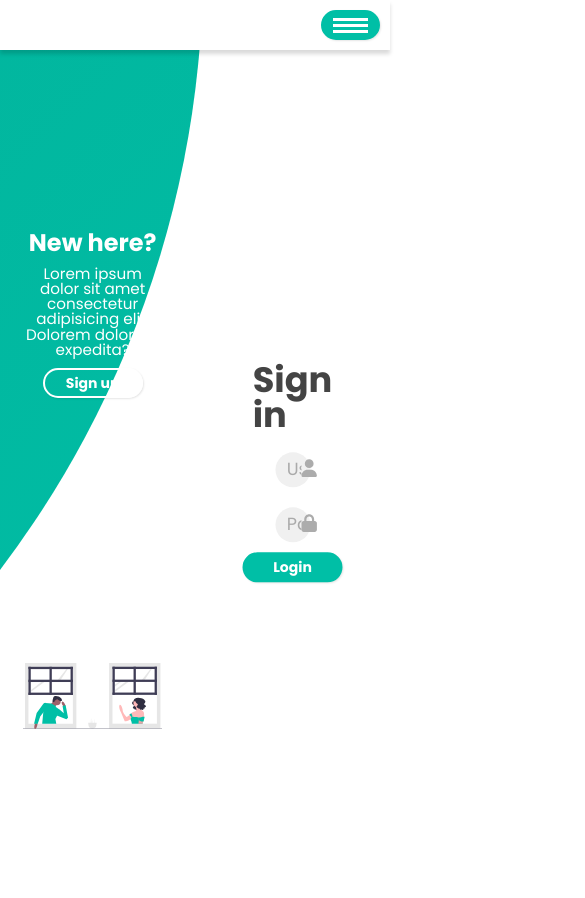
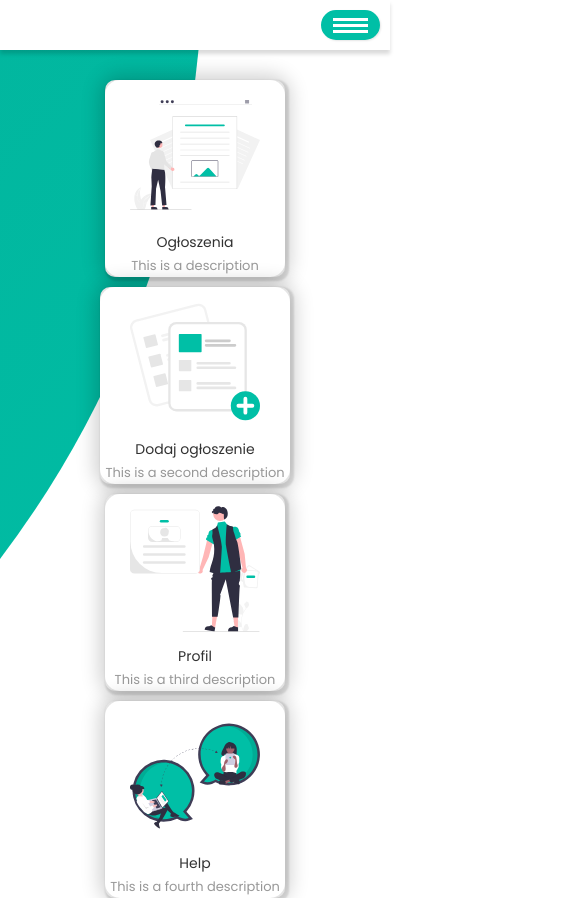
Before and after one commit to infoshareacademy/jfdzr7-team-sasiedzi, a React (Create React App) app in the folder neighbors/: page / in a window 390 px wide. Shown: the top 898 px of the page, 585 px wide, since content can reach past the window. Built offline with nearby package versions, Linux system fonts and the light colour scheme.

Commit message:
HomePanel-blad-skalowania

```diff
--- a/neighbors/src/App.jsx
+++ b/neighbors/src/App.jsx
@@ -1,12 +1,13 @@
 import { Navbar } from './components/navbar/Navbar';
-import { Container } from './components/containers/container';
+// import { Container } from './components/containers/container';
 import { HomePanel } from './components/homePanel/HomePanel';
+
 
 export const App = () => {
   return (
     <>
       <Navbar />
-      <Container />
+      {/* <Container /> */}
       <HomePanel />
     </>
   );
--- a/neighbors/src/components/homePanel/HomePanel.jsx
+++ b/neighbors/src/components/homePanel/HomePanel.jsx
@@ -1,52 +1,56 @@
 import { FontAwesomeIcon } from '@fortawesome/react-fontawesome';
 import { faComments } from '@fortawesome/free-solid-svg-icons';
 import './stylesHomePanel.css';
+import { NavLink } from 'react-router-dom';
+
+import addPost from './img/addPost.svg';
+import help from './img/help.svg';
+import posts from './img/posts.svg';
+import profile from './img/profile.svg';
+// import { ThemeContext, needHelpPostsData, offerHelpPostsData } from '../../helpers/apiCommunication';
 
 export const HomePanel = () => {
   const slides = [
     {
-      // image: 'https://picsum.photos/200/300',
+      link: `/help`,
+      svg: posts,
       title: 'Ogłoszenia',
       description: 'This is a description',
     },
     {
-      // image: 'https://picsum.photos/600/500',
+      svg: addPost,
       title: 'Dodaj ogłoszenie',
       description: 'This is a second description',
     },
     {
-      // image: 'https://picsum.photos/500/600',
+      svg: profile,
       title: 'Profil',
       description: 'This is a third description',
     },
     {
-      // image: 'https://picsum.photos/500/300',
+      svg: help,
       title: 'Help',
       description: 'This is a fourth description',
     },
   ];
 
   return (
-    <div id='body'>
-      <div id='main-container'>
-        <div id='slider'>
+    <div className="home-container">
+      <div id="body">
+        {/* <div className='container'>
+        <div className='bg-gradient'></div>
+      </div> */}
+
+        <div id="slider">
           {slides.map((slide, index) => {
             return (
-              <div className='slider-card' key={index}>
-                <div
-                // className='slider-card-image'
-                // style={{
-                //   backgroundImage: `url(${slide.image})`,
-                //   backgroundSize: 'cover',
-                // }}
-                >
-                  <div className='left'>
-                    <FontAwesomeIcon className='icon' icon={faComments} />
-                  </div>
+              <div className="slider-card" key={index}>
+                <div className="post-box">
+                  <img src={slide.svg} className="box-logo" alt="addPost Logo" />
+
+                  <p className="slider-card-title">{slide.title}</p>
+                  <p className="slider-card-description">{slide.description}</p>
                 </div>
-
-                <p className='slider-card-title'>{slide.title}</p>
-                <p className='slider-card-description'>{slide.description}</p>
               </div>
             );
           })}
--- a/neighbors/src/components/homePanel/stylesHomePanel.css
+++ b/neighbors/src/components/homePanel/stylesHomePanel.css
@@ -1,40 +1,69 @@
 #body {
   width: 100%;
   height: 100%;
+}
+
+#main-container {
+  position: relative;
+  height: 100vh;
+  width: 100%;
   display: flex;
   justify-content: center;
   align-items: center;
+  padding: 20px 100px;
+}
+
+.home-container {
+  position: relative;
+  width: 100%;
+  display: flex;
+  min-height: 100vh;
+  background-color: #fff;
+  overflow: hidden;
+  top:90%;
+}
+
+.home-container:before {
+  content: '';
   position: absolute;
+  height: 2000px;
+  width: 2000px;
+  top: -10%;
+  right: 48%;
+  transform: translateY(-50%);
+  border-radius: 50%;
+  background-image: linear-gradient(-45deg, #00bfa6 0%, #06a28d 100%);
+  transition: 1.8s ease-in-out;
+}
 
-}
-#main-container {
-  width: 90%;
-  height: 305px;
-
+.box-logo {
+  padding: 10px;
+  width: 150px;
+  height: 150px;
 }
 
 #slider {
   width: 100%;
   height: 100%;
+  z-index: 7;
+  display: flex;
+  align-items: center;
+  justify-content: center;
+  position: relative;
+  padding: 100px;
   white-space: nowrap;
   scrollbar-width: none;
   scroll-behavior: smooth;
 }
 
-#main-container {
-  position: relative;
-  display: flex;
-  align-items: center;
-}
-
 .slider-card-title,
 .slider-card-description {
-  margin: 5px 0px 5px 10px;
+  margin: 5px 5px 5px 5px;
 }
 
 .slider-card-title {
   font-weight: 500;
-  margin-top: 10px;
+
 }
 
 .slider-card-description {
@@ -42,17 +71,9 @@
   font-size: 13px;
 }
 
-.slider-card-image {
-  width: 100%;
-  height: 220px;
-  background-color: rgb(240 240 240 / 80%);
-  border-top-left-radius: 10px;
-  border-top-right-radius: 10px;
-}
-
 .slider-card {
   width: 320px;
-  height: 300px;
+  /* height: 300px; */
   background: white;
   border-radius: 10px;
   display: inline-block;
@@ -67,3 +88,34 @@
   margin: 50px;
   color: #acacac;
 }
+@media screen and (max-width: 880px) {
+  #slider {
+display: flex;
+flex-wrap: wrap;
+padding-top: 20px;
+  }
+  .slider-card {
+    margin-top: 10px;
+  }
+  .left {
+    height: 200px;
+  }
+}
+
+.container {
+  position: absolute;
+  height: 100vh;
+  width: 100%;
+}
+
+.post-box {
+  max-width: 850px;
+  display: flex;
+  flex-direction: column;
+  justify-content: center;
+  align-items: center;
+  text-align: left;
+  background-color: #fff;
+  box-shadow: 0px 0px 19px 5px rgba(0, 0, 0, 0.19);
+  border-radius: 15px;
+}
```
